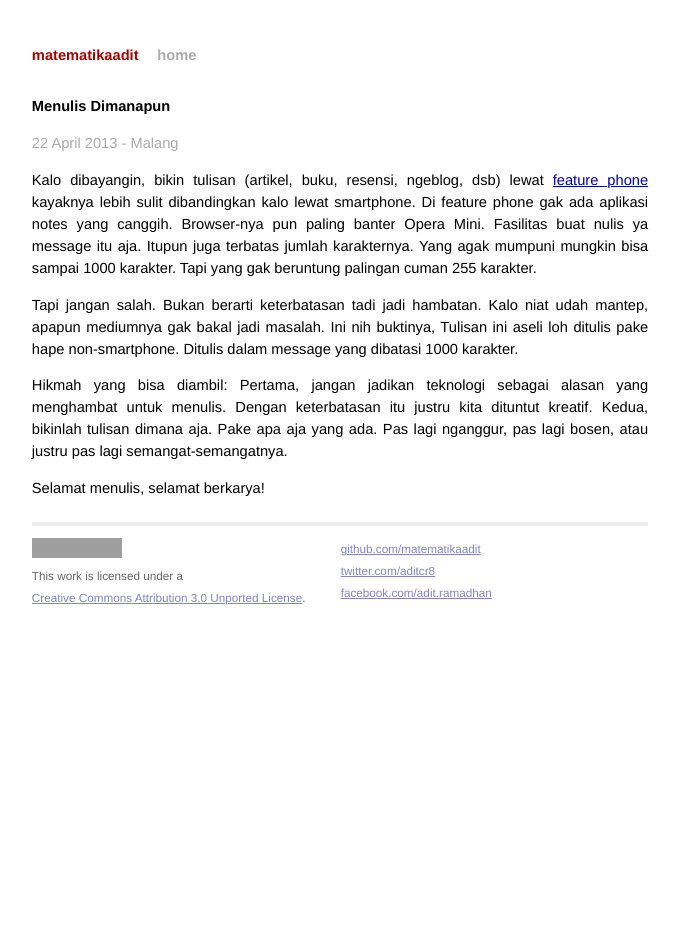
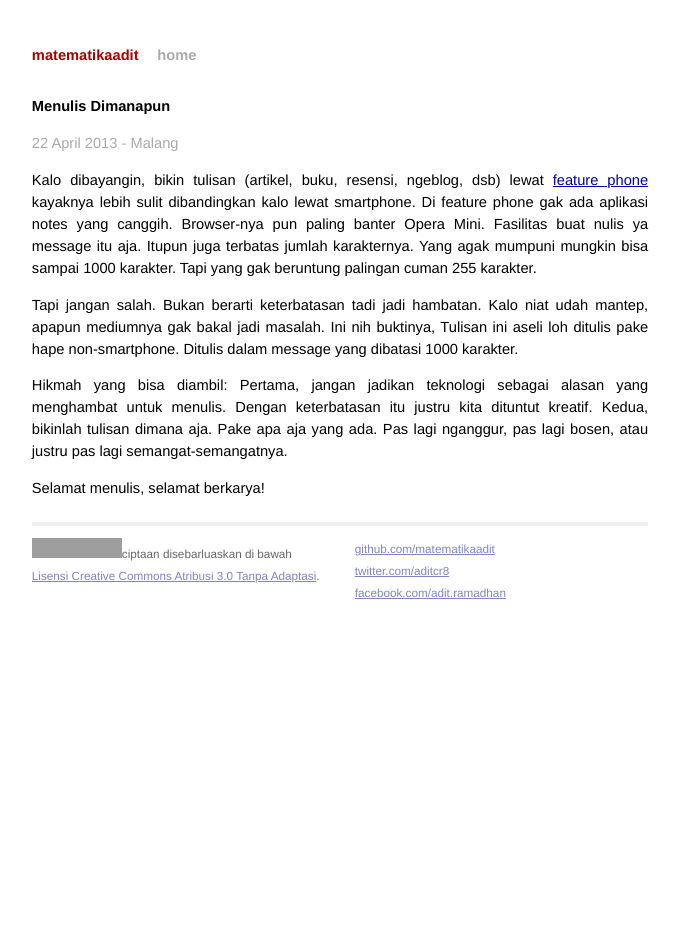
Before and after one commit to matematikaadit/matematikaadit.github.io, a Jekyll site: the page built from _posts/2013-04-22-menulis-dimanapun.md, in a window 1280 px wide. Shown: the whole page, without its empty margins (300-980 px from the left). Built offline with Jekyll 4.4.1, drawn with Linux system fonts in a browser that asks for light colours; Markdown is read by kramdown in place of the engine named in the settings; grey boxes are pictures that could not be loaded.

Commit message:
ganti footer

```diff
--- a/_layouts/default.html
+++ b/_layouts/default.html
@@ -26,12 +26,9 @@
     <div class="contact">
     <!-- CC-BY-0.3 -->
       <p>
-        <a rel="license"
-          href="http://creativecommons.org/licenses/by/3.0/deed.en_US"><img
-          alt="Creative Commons License" style="border-width:0"
-          src="http://i.creativecommons.org/l/by/3.0/88x31.png" /></a><br
-        />This work is licensed under a<br /><a rel="license" href="http://creativecommons.org/licenses/by/3.0/deed.en_US">Creative Commons Attribution 3.0 Unported License</a>.
+<a rel="license" href="http://creativecommons.org/licenses/by/3.0/deed.id"><img alt="Lisensi Creative Commons" style="border-width:0" src="http://i.creativecommons.org/l/by/3.0/80x15.png" /></a>ciptaan disebarluaskan di bawah <a rel="license" href="http://creativecommons.org/licenses/by/3.0/deed.id"><br />Lisensi Creative Commons Atribusi 3.0 Tanpa Adaptasi</a>.
       </p>
+    <!-- CC-BY-0.3 end -->
     </div>
     <div class="contact">
       <p>
```
